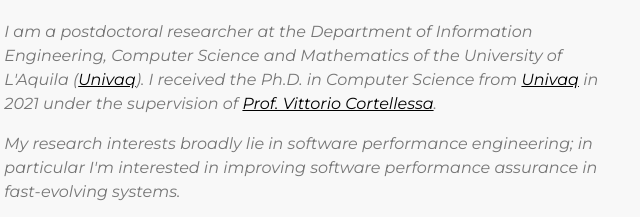
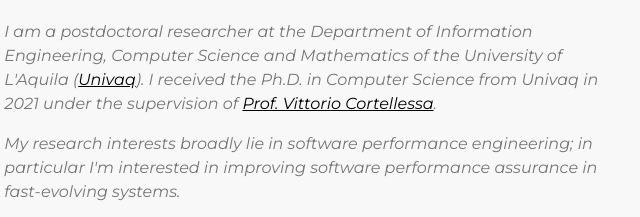
Before and after one commit to lucatraini/lucatraini.github.io, a plain HTML site: page index.html in a window 1280 px wide. Shown: the part 144-361 px from the top of the page, 635-1275 px from the left. Drawn offline with Linux system fonts and the light colour scheme; files whose address does not match are found by name.

Commit message:
Update index.html

```diff
--- a/index.html
+++ b/index.html
@@ -79,7 +79,7 @@
             <!-- <h3>UI/UX Designer &amp; Web Developer.</h3> -->
             <p class="fst-italic">
               I am a postdoctoral researcher at the Department of Information Engineering, Computer Science and Mathematics of the University of L'Aquila (<a href="https://www.univaq.it">Univaq</a>).
-              I received the Ph.D. in Computer Science from <a href="https://www.univaq.it">Univaq</a> in 2021 under the supervision of <a href="http://people.disim.univaq.it/cortelle"> Prof. Vittorio Cortellessa</a>.
+              I received the Ph.D. in Computer Science from Univaq in 2021 under the supervision of <a href="http://people.disim.univaq.it/cortelle"> Prof. Vittorio Cortellessa</a>.
             </p>
 
             <p class="fst-italic">
```
